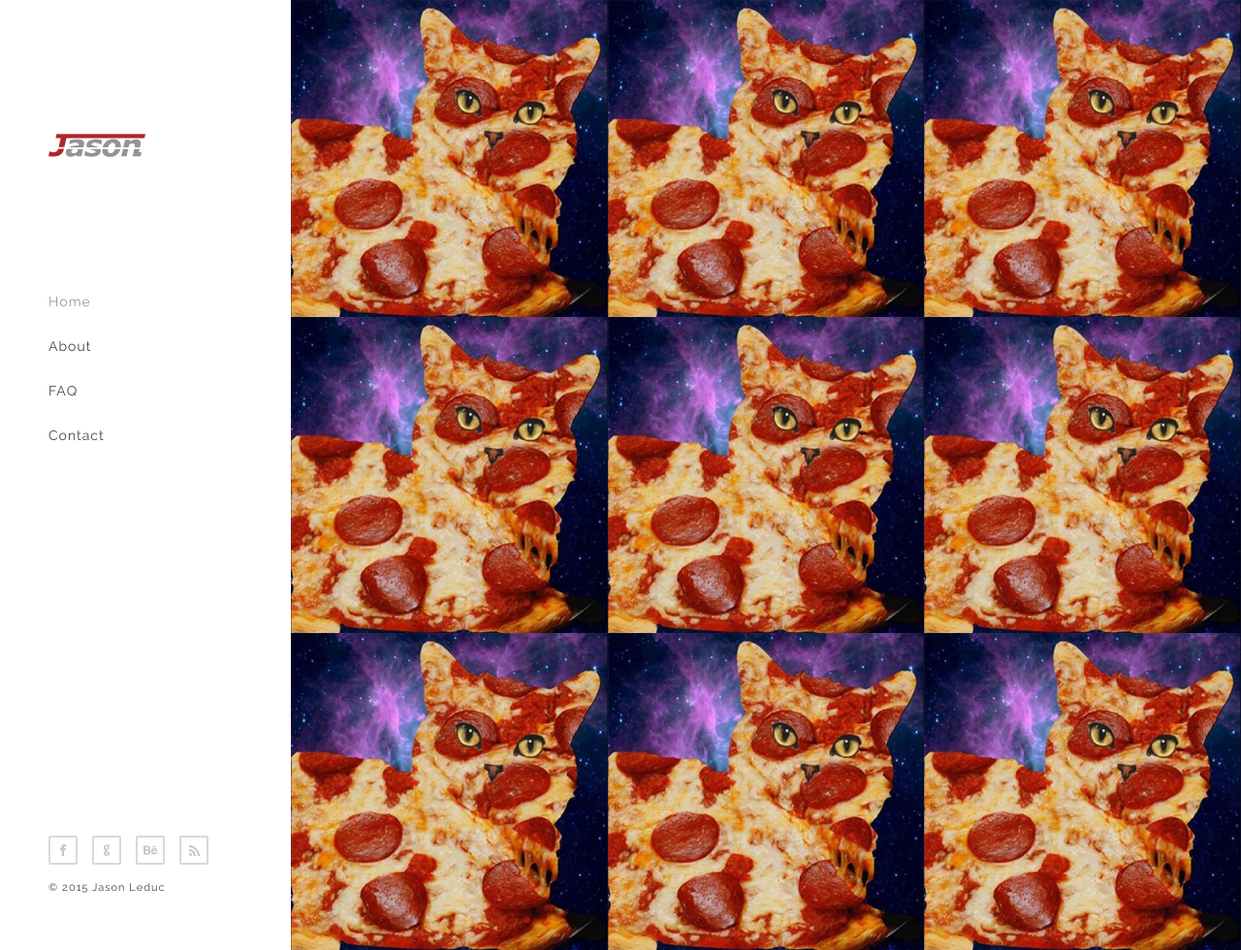
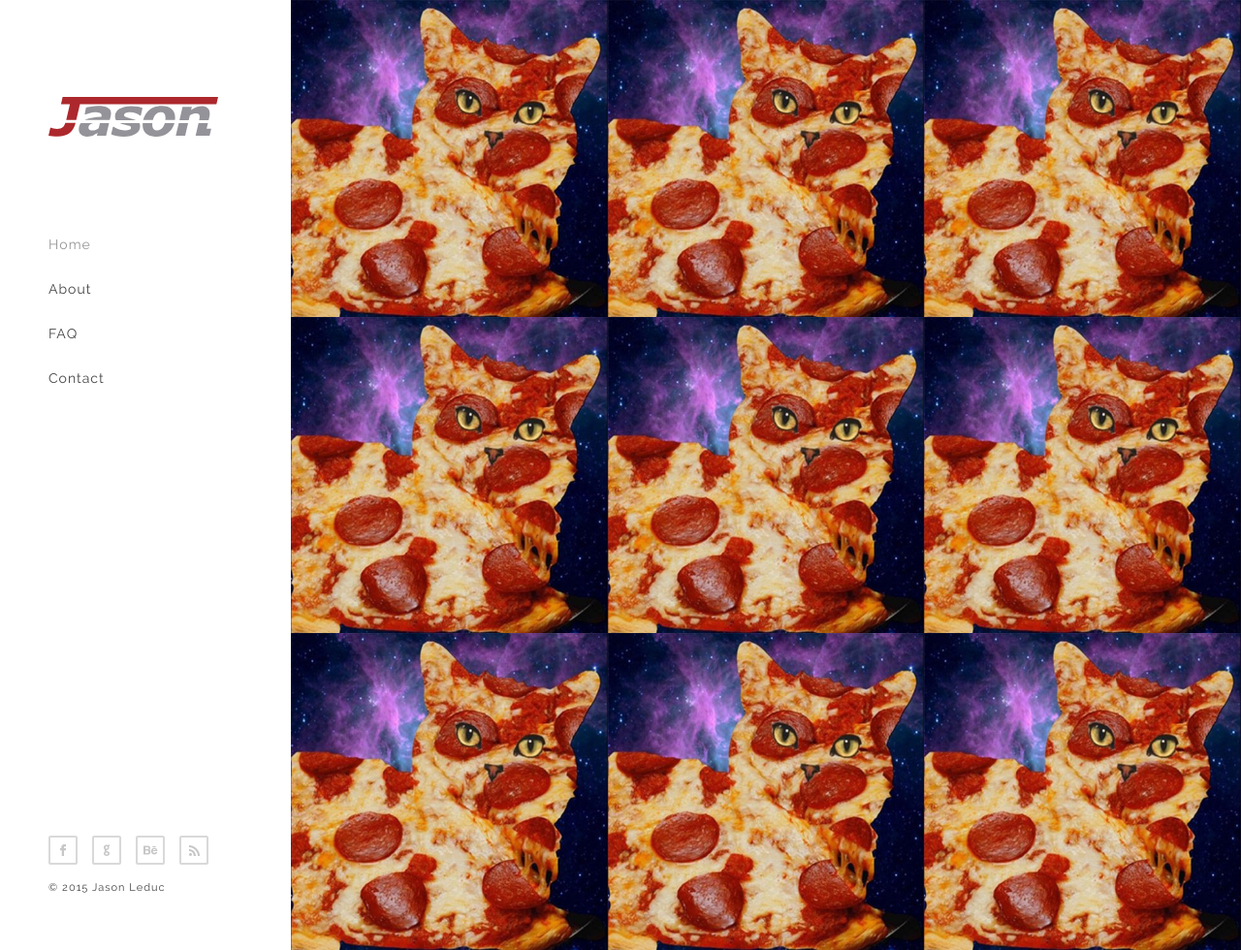
Before and after one commit to jason-leduc/portfolio-2015, a Jekyll site: the page index.html, which Jekyll copies as it is, in a window 1280 px wide and 980 px high. Shown: the whole window at 97% size. Built offline with Jekyll 4.4.1, drawn with Linux system fonts in a browser that asks for light colours; nearby versions of some CDN libraries.

Commit message:
resizing logo to fit properly

```diff
--- a/_layouts/default.html
+++ b/_layouts/default.html
@@ -20,7 +20,7 @@
 
 	<header>
 		<div class="logo">
-			<a href="index.html"><img src="images/logo.svg" title="Jason Leduc" alt="Logo" width="100" height="100"/></a>
+			<a href="index.html"><img src="images/logo.svg" title="Jason Leduc" alt="Logo" width="175"/></a>
 		</div><!-- end logo -->
 
 		<div id="menu_icon"></div>
--- a/about.html
+++ b/about.html
@@ -20,7 +20,7 @@
 
 	<header>
 		<div class="logo">
-			<a href="index.html"><img src="images/logo.svg" title="Jason Leduc" alt="Logo" width="100" height="100"/></a>
+			<a href="index.html"><img src="images/logo.svg" title="Jason Leduc" alt="Logo" width="175"/></a>
 		</div><!-- end logo -->
 
 		<div id="menu_icon"></div>
--- a/contact.html
+++ b/contact.html
@@ -20,7 +20,7 @@
 
 	<header>
 		<div class="logo">
-			<a href="index.html"><img src="images/logo.svg" title="Jason Leduc" alt="Logo" width="100" height="100"/></a>
+			<a href="index.html"><img src="images/logo.svg" title="Jason Leduc" alt="Logo" width="175"/></a>
 		</div><!-- end logo -->
 
 		<div id="menu_icon"></div>
--- a/faq.html
+++ b/faq.html
@@ -20,7 +20,7 @@
 
 	<header>
 		<div class="logo">
-			<a href="index.html"><img src="images/logo.svg" title="Jason Leduc" alt="Logo" width="100" height="100"/></a>
+			<a href="index.html"><img src="images/logo.svg" title="Jason Leduc" alt="Logo" width="175"/></a>
 		</div><!-- end logo -->
 
 		<div id="menu_icon"></div>
--- a/index.html
+++ b/index.html
@@ -17,7 +17,7 @@
 
 	<header role="banner">
 		<div class="logo">
-			<a href="index.html"><img src="images/logo.svg" title="Jason Leduc" alt="Logo" width="100" height="100"/></a>
+			<a href="index.html"><img src="images/logo.svg" title="Jason Leduc" alt="Logo" width="175"/></a>
 		</div><!-- end logo -->
 
 		<div id="menu_icon"></div>
```
Also changed, not shown: js/jquery.js.
